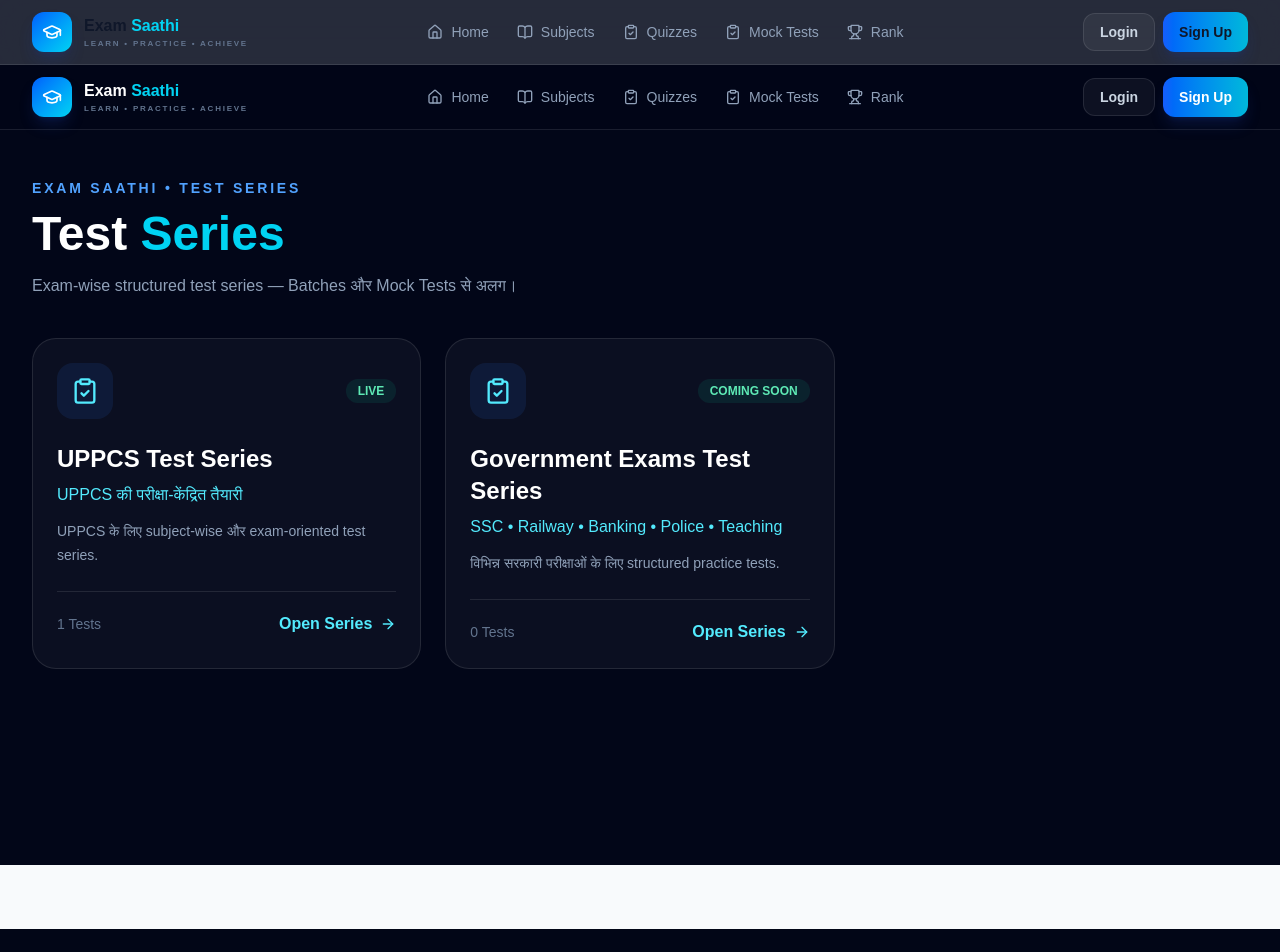
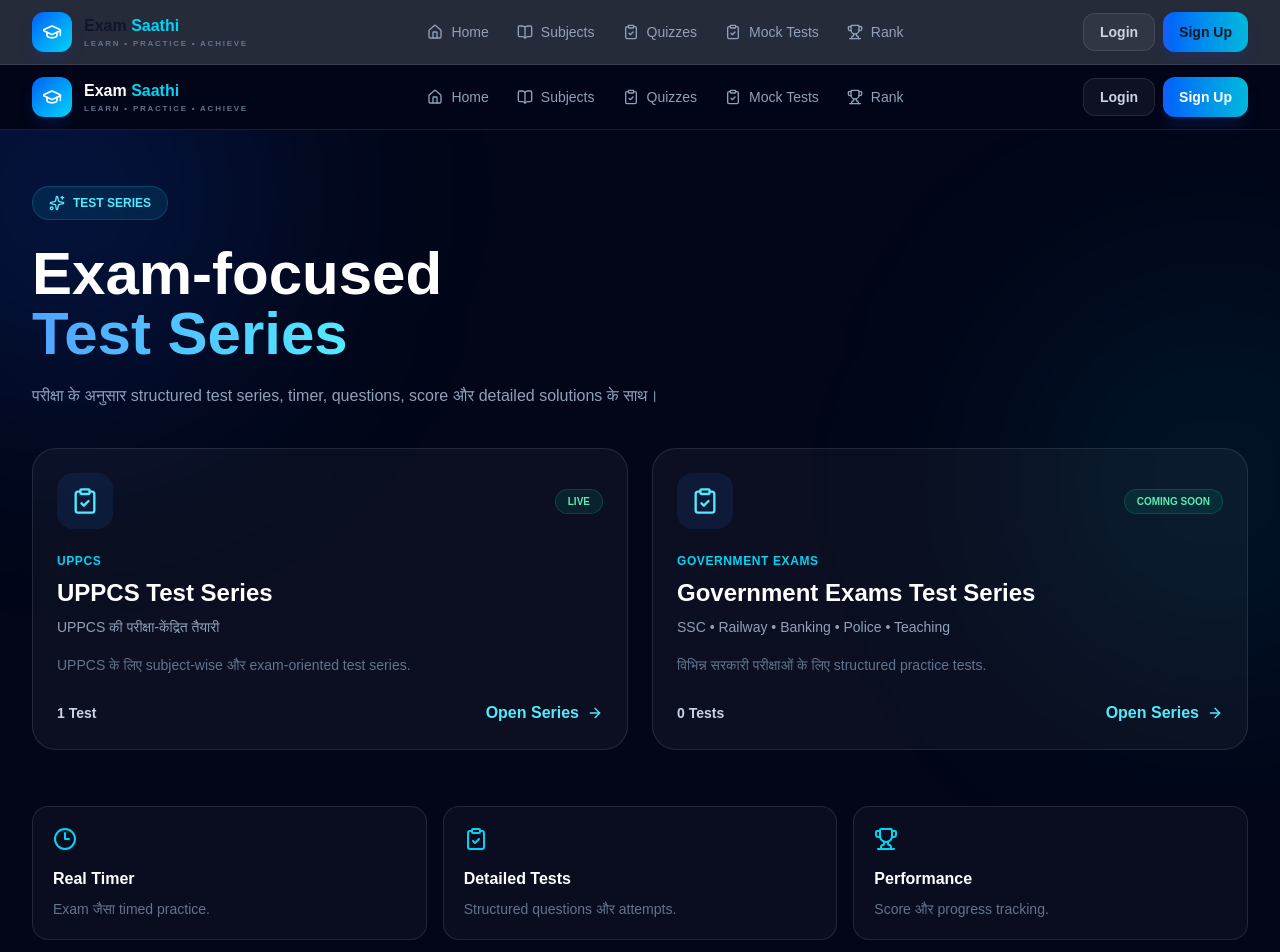
Before and after one commit to exam-saathi/exam-saathi, a Next.js app: page /test-series in a window 1280 px wide. Shown: the top 952 px of the page. Built offline with nearby package versions, Linux system fonts and the light colour scheme.

Commit message:
Create professional batches and test series pages

```diff
--- a/app/batches/page.jsx
+++ b/app/batches/page.jsx
@@ -1,5 +1,6 @@
+
 import Link from "next/link";
-import { ArrowRight, BookOpen, PlayCircle, Users } from "lucide-react";
+import { ArrowRight, BookOpen, PlayCircle, Sparkles } from "lucide-react";
 import Navbar from "@/components/common/Navbar";
 import { batches } from "@/data/batches";
 
@@ -8,66 +9,80 @@ export default function BatchesPage() {
     <main className="min-h-screen bg-slate-950 text-white">
       <Navbar />
 
-      <section className="mx-auto max-w-7xl px-4 py-12 sm:px-6 lg:px-8">
-        <div className="mb-10">
-          <p className="text-sm font-bold uppercase tracking-[0.2em] text-cyan-400">
-            Exam Saathi • Learning
+      <section className="relative overflow-hidden">
+        <div className="pointer-events-none absolute -left-32 top-0 h-96 w-96 rounded-full bg-purple-600/20 blur-[120px]" />
+        <div className="pointer-events-none absolute -right-32 top-32 h-96 w-96 rounded-full bg-cyan-500/10 blur-[120px]" />
+
+        <div className="relative mx-auto max-w-7xl px-4 py-14 sm:px-6 lg:px-8">
+          <div className="inline-flex items-center gap-2 rounded-full border border-purple-400/20 bg-purple-400/10 px-4 py-2 text-xs font-bold text-purple-300">
+            <Sparkles className="h-4 w-4" />
+            LEARNING BATCHES
+          </div>
+
+          <h1 className="mt-6 text-4xl font-black sm:text-6xl">
+            Learn.
+            <br />
+            <span className="bg-gradient-to-r from-purple-400 to-cyan-300 bg-clip-text text-transparent">
+              Practice. Achieve.
+            </span>
+          </h1>
+
+          <p className="mt-5 max-w-2xl text-slate-400">
+            Subject-wise classes, lectures और learning sessions को
+            एक professional batch structure में access करें।
           </p>
-          <h1 className="mt-3 text-4xl font-black sm:text-5xl">
-            Premium <span className="text-cyan-400">Batches</span>
-          </h1>
-          <p className="mt-4 max-w-2xl text-slate-400">
-            व्यवस्थित classes, subjects और learning sessions एक ही जगह।
-          </p>
-        </div>
 
-        {batches.length === 0 ? (
-          <div className="rounded-3xl border border-white/10 bg-white/[0.03] p-10 text-center">
-            <BookOpen className="mx-auto h-10 w-10 text-cyan-400" />
-            <h2 className="mt-4 text-xl font-black">कोई Batch उपलब्ध नहीं है</h2>
-          </div>
-        ) : (
-          <div className="grid gap-6 md:grid-cols-2 lg:grid-cols-3">
+          <div className="mt-10 grid gap-6 md:grid-cols-2">
             {batches.map((batch) => (
               <Link
                 key={batch.id}
                 href={`/batches/${batch.id}`}
-                className="group block rounded-3xl border border-white/10 bg-white/[0.04] p-6 transition hover:-translate-y-1 hover:border-cyan-400/40 hover:bg-white/[0.07]"
+                className="group rounded-3xl border border-white/10 bg-white/[0.04] p-6 transition duration-200 hover:-translate-y-1 hover:border-purple-400/40 hover:bg-white/[0.07]"
               >
                 <div className="flex items-center justify-between">
-                  <div className="flex h-14 w-14 items-center justify-center rounded-2xl bg-cyan-400/10">
-                    <BookOpen className="h-7 w-7 text-cyan-300" />
+                  <div className="flex h-14 w-14 items-center justify-center rounded-2xl bg-purple-500/10">
+                    <BookOpen className="h-7 w-7 text-purple-300" />
                   </div>
 
-                  <span className="rounded-full border border-emerald-400/20 bg-emerald-400/10 px-3 py-1 text-xs font-black text-emerald-300">
+                  <span className="rounded-full border border-emerald-400/20 bg-emerald-400/10 px-3 py-1 text-[10px] font-black text-emerald-300">
                     {batch.status}
                   </span>
                 </div>
 
-                <h2 className="mt-6 text-2xl font-black">{batch.title}</h2>
-                <p className="mt-2 text-cyan-300">{batch.subtitle}</p>
-                <p className="mt-3 text-sm leading-6 text-slate-400">
+                <div className="mt-6 text-xs font-bold uppercase tracking-wider text-purple-400">
+                  {batch.badge}
+                </div>
+
+                <h2 className="mt-2 text-2xl font-black">
+                  {batch.title}
+                </h2>
+
+                <p className="mt-2 text-sm text-slate-400">
+                  {batch.subtitle}
+                </p>
+
+                <p className="mt-4 text-sm leading-6 text-slate-500">
                   {batch.description}
                 </p>
 
                 <div className="mt-5 flex flex-wrap gap-2">
-                  {batch.subjects?.map((subject) => (
+                  {batch.subjects.map((subject) => (
                     <span
                       key={subject}
-                      className="rounded-lg border border-white/10 bg-white/5 px-3 py-1.5 text-xs text-slate-300"
+                      className="rounded-lg border border-white/10 bg-white/[0.04] px-3 py-1.5 text-xs text-slate-400"
                     >
                       {subject}
                     </span>
                   ))}
                 </div>
 
-                <div className="mt-7 flex items-center justify-between border-t border-white/10 pt-5">
-                  <span className="flex items-center gap-2 text-sm text-slate-400">
-                    <Users className="h-4 w-4" />
-                    {batch.teacher}
+                <div className="mt-6 flex items-center justify-between">
+                  <span className="inline-flex items-center gap-2 text-sm font-bold text-slate-300">
+                    <PlayCircle className="h-4 w-4 text-purple-400" />
+                    {batch.sessions.length} Lectures
                   </span>
 
-                  <span className="flex items-center gap-2 font-bold text-cyan-300">
+                  <span className="inline-flex items-center gap-2 font-bold text-purple-300">
                     Open Batch
                     <ArrowRight className="h-4 w-4 transition group-hover:translate-x-1" />
                   </span>
@@ -75,7 +90,7 @@ export default function BatchesPage() {
               </Link>
             ))}
           </div>
-        )}
+        </div>
       </section>
     </main>
   );
--- a/app/test-series/page.jsx
+++ b/app/test-series/page.jsx
@@ -1,5 +1,6 @@
+
 import Link from "next/link";
-import { ArrowRight, ClipboardCheck, Clock3 } from "lucide-react";
+import { ArrowRight, ClipboardCheck, Clock3, Trophy, Sparkles } from "lucide-react";
 import Navbar from "@/components/common/Navbar";
 import { testSeries } from "@/data/test-series";
 
@@ -8,57 +9,94 @@ export default function TestSeriesPage() {
     <main className="min-h-screen bg-slate-950 text-white">
       <Navbar />
 
-      <section className="mx-auto max-w-7xl px-4 py-12 sm:px-6 lg:px-8">
-        <p className="text-sm font-bold uppercase tracking-[0.2em] text-blue-400">
-          Exam Saathi • Test Series
+      <section className="relative overflow-hidden">
+        <div className="pointer-events-none absolute -left-32 -top-32 h-96 w-96 rounded-full bg-blue-600/20 blur-[120px]" />
+        <div className="pointer-events-none absolute -right-32 top-40 h-96 w-96 rounded-full bg-cyan-500/10 blur-[120px]" />
+
+        <div className="relative mx-auto max-w-7xl px-4 py-14 sm:px-6 lg:px-8">
+          <div className="inline-flex items-center gap-2 rounded-full border border-cyan-400/20 bg-cyan-400/10 px-4 py-2 text-xs font-bold text-cyan-300">
+            <Sparkles className="h-4 w-4" />
+            TEST SERIES
+          </div>
+
+          <h1 className="mt-6 text-4xl font-black sm:text-6xl">
+            Exam-focused
+            <br />
+            <span className="bg-gradient-to-r from-blue-400 to-cyan-300 bg-clip-text text-transparent">
+              Test Series
+            </span>
+          </h1>
+
+          <p className="mt-5 max-w-2xl text-slate-400">
+            परीक्षा के अनुसार structured test series, timer, questions,
+            score और detailed solutions के साथ।
           </p>
 
-        <h1 className="mt-3 text-4xl font-black sm:text-5xl">
-          Test <span className="text-cyan-400">Series</span>
-        </h1>
-
-        <p className="mt-4 max-w-2xl text-slate-400">
-          Exam-wise structured test series — Batches और Mock Tests से अलग।
-        </p>
-
-        <div className="mt-10 grid gap-6 md:grid-cols-2 lg:grid-cols-3">
+          <div className="mt-10 grid gap-6 md:grid-cols-2">
             {testSeries.map((series) => (
               <Link
                 key={series.id}
                 href={`/test-series/${series.id}`}
-              className="group rounded-3xl border border-white/10 bg-white/[0.04] p-6 transition hover:-translate-y-1 hover:border-blue-400/40"
+                className="group rounded-3xl border border-white/10 bg-white/[0.04] p-6 transition duration-200 hover:-translate-y-1 hover:border-cyan-400/40 hover:bg-white/[0.07]"
               >
                 <div className="flex items-center justify-between">
                   <div className="flex h-14 w-14 items-center justify-center rounded-2xl bg-blue-500/10">
                     <ClipboardCheck className="h-7 w-7 text-cyan-300" />
                   </div>
 
-                <span className="rounded-full bg-emerald-400/10 px-3 py-1 text-xs font-black text-emerald-300">
+                  <span className="rounded-full border border-emerald-400/20 bg-emerald-400/10 px-3 py-1 text-[10px] font-black text-emerald-300">
                     {series.status}
                   </span>
                 </div>
 
-              <h2 className="mt-6 text-2xl font-black">{series.title}</h2>
-              <p className="mt-2 text-cyan-300">{series.subtitle}</p>
+                <div className="mt-6 text-xs font-bold uppercase tracking-wider text-cyan-400">
+                  {series.exam}
+                </div>
 
-              <p className="mt-3 text-sm leading-6 text-slate-400">
+                <h2 className="mt-2 text-2xl font-black">
+                  {series.title}
+                </h2>
+
+                <p className="mt-2 text-sm text-slate-400">
+                  {series.subtitle}
+                </p>
+
+                <p className="mt-4 text-sm leading-6 text-slate-500">
                   {series.description}
                 </p>
 
-              <div className="mt-6 flex items-center justify-between border-t border-white/10 pt-5">
-                <span className="text-sm text-slate-500">
-                  {series.tests?.length || 0} Tests
+                <div className="mt-6 flex items-center justify-between">
+                  <span className="text-sm font-bold text-slate-300">
+                    {series.tests.length} Test
+                    {series.tests.length !== 1 ? "s" : ""}
                   </span>
 
-                <span className="flex items-center gap-2 font-bold text-cyan-300">
+                  <span className="inline-flex items-center gap-2 font-bold text-cyan-300">
                     Open Series
-                  <ArrowRight className="h-4 w-4 group-hover:translate-x-1" />
+                    <ArrowRight className="h-4 w-4 transition group-hover:translate-x-1" />
                   </span>
                 </div>
               </Link>
             ))}
           </div>
+        </div>
+      </section>
+
+      <section className="mx-auto grid max-w-7xl gap-4 px-4 pb-20 md:grid-cols-3 sm:px-6 lg:px-8">
+        <Feature icon={Clock3} title="Real Timer" text="Exam जैसा timed practice." />
+        <Feature icon={ClipboardCheck} title="Detailed Tests" text="Structured questions और attempts." />
+        <Feature icon={Trophy} title="Performance" text="Score और progress tracking." />
       </section>
     </main>
   );
 }
+
+function Feature({ icon: Icon, title, text }) {
+  return (
+    <div className="rounded-2xl border border-white/10 bg-white/[0.03] p-5">
+      <Icon className="h-6 w-6 text-cyan-400" />
+      <h3 className="mt-4 font-black">{title}</h3>
+      <p className="mt-2 text-sm text-slate-500">{text}</p>
+    </div>
+  );
+}
--- /dev/null
+++ b/components/common/LoyalBrand.jsx
@@ -0,0 +1,14 @@
+
+export default function LoyalBrand() {
+  return (
+    <div className="text-center">
+      <div className="text-xs font-bold tracking-[0.3em] text-slate-500">
+        DEVELOPER BY
+      </div>
+
+      <div className="mt-2 animate-pulse bg-gradient-to-r from-pink-400 via-cyan-400 to-purple-400 bg-clip-text text-2xl font-black text-transparent">
+        💓 LOYAL JI 💓
+      </div>
+    </div>
+  );
+}
```
Lines whose indentation alone changed are shown as unchanged.
